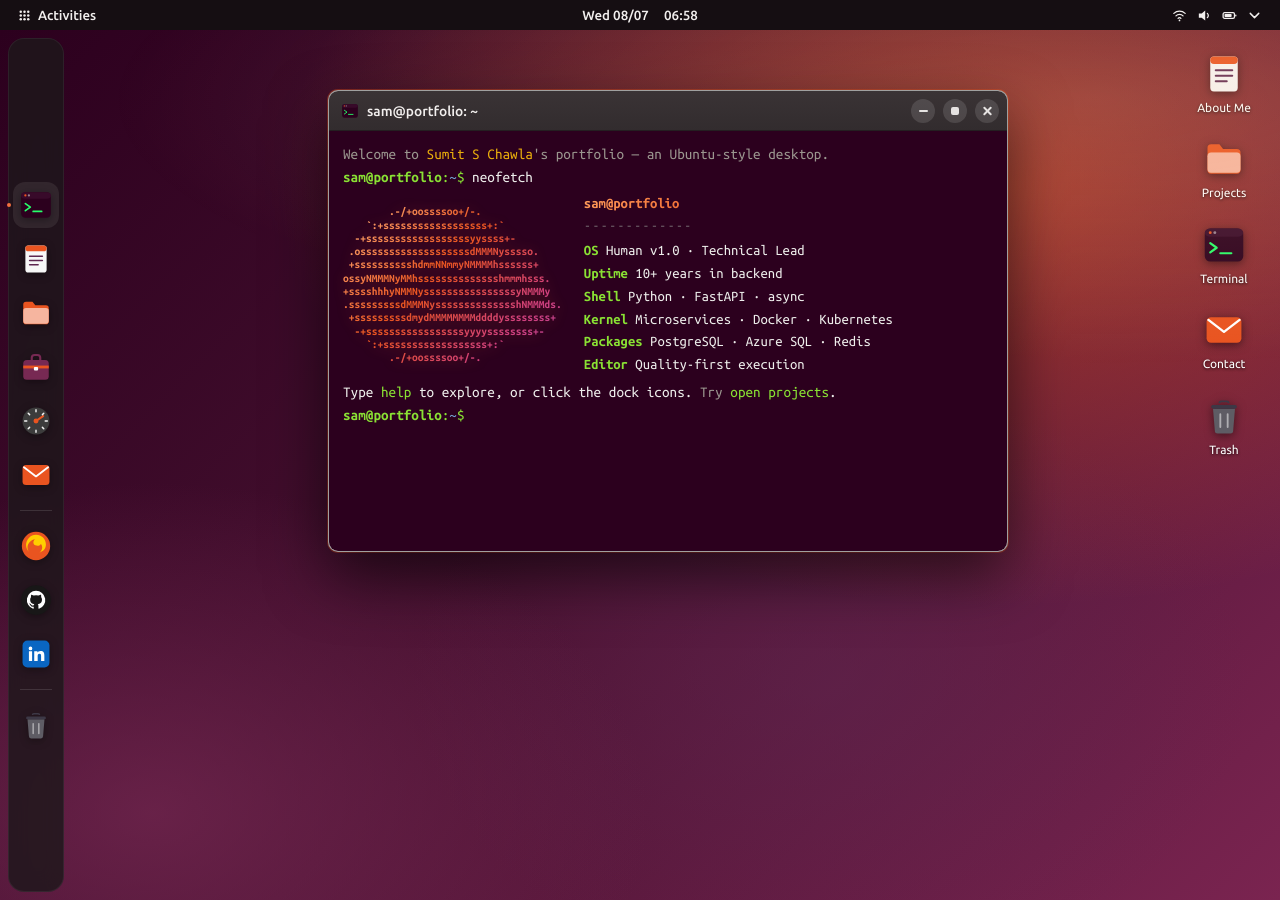
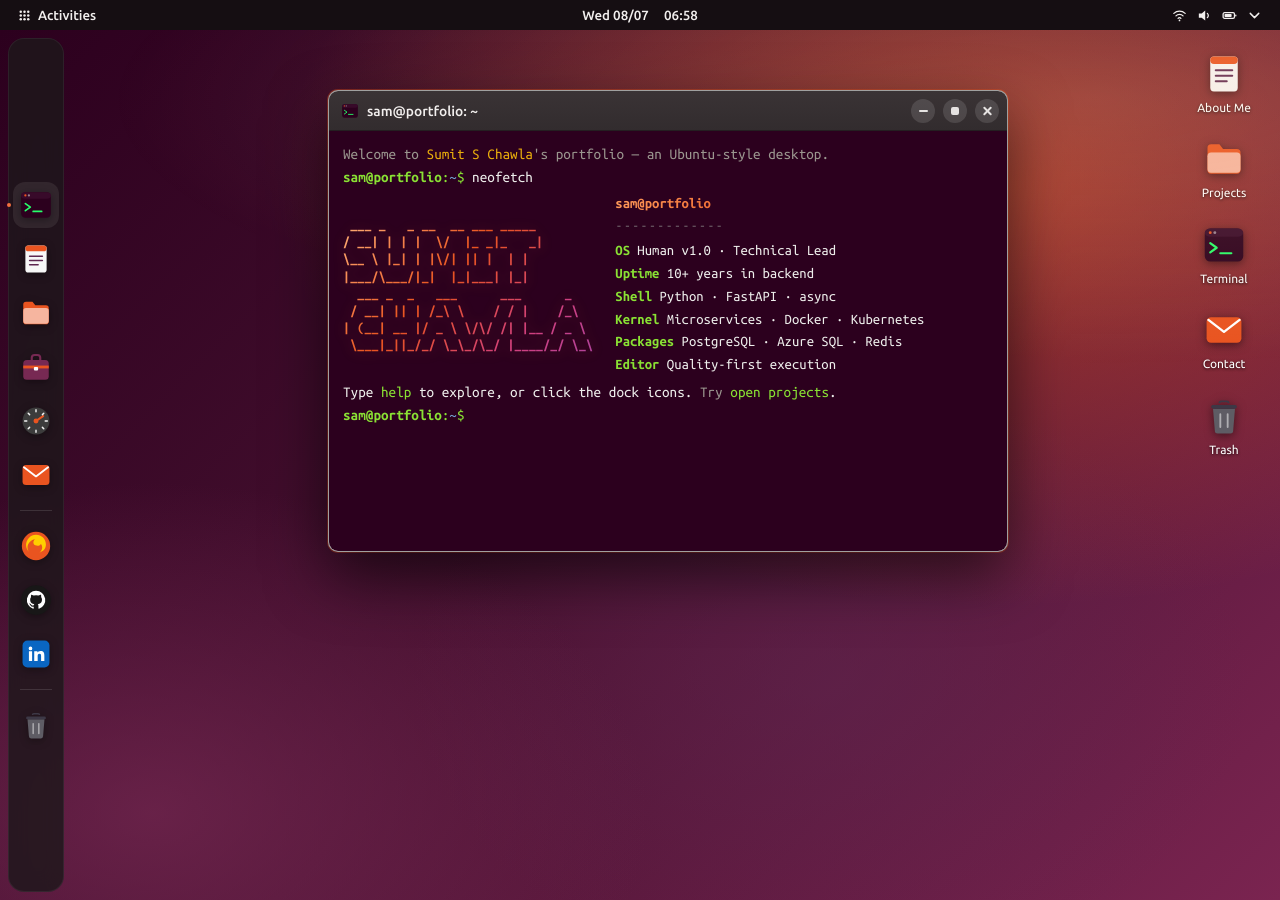
Before and after one commit to SamChawla/samchawla.github.io, a Jekyll site: the page built from index.html, in a window 1280 px wide. Built offline with Jekyll 4.4.1, drawn with Linux system fonts in a browser that asks for light colours.

Commit message:
Replace neofetch Ubuntu blob with SUMIT/CHAWLA ASCII name banner
- Swap the hard-to-read ASCII Ubuntu logo for a clean figlet-style name
  banner (keeps the orange->magenta gradient)

Co-Authored-By: Claude Opus 4.8 <noreply@anthropic.com>

```diff
--- a/assets/css/main.scss
+++ b/assets/css/main.scss
@@ -363,6 +363,7 @@ button { font-family: inherit; cursor: pointer; border: none; background: none;
   -webkit-background-clip: text; background-clip: text; color: transparent;
   filter: drop-shadow(0 1px 6px rgba(233, 84, 32, 0.25));
 }
+.nf-logo--name { font-size: 0.86rem; line-height: 1.25; letter-spacing: 0.02em; }
 .nf-info { font-size: 0.92rem; line-height: 1.55; }
 .nf-title {
   font-weight: 700;
--- a/assets/js/main.js
+++ b/assets/js/main.js
@@ -302,21 +302,18 @@
         return;
       }
 
-      var art =
-        '        .-/+oossssoo+/-.\n' +
-        '    `:+ssssssssssssssssss+:`\n' +
-        '  -+ssssssssssssssssssyyssss+-\n' +
-        ' .osssssssssssssssssssdMMMNysssso.\n' +
-        ' +sssssssssshdmmNNmmyNMMMMhssssss+\n' +
-        'ossyNMMMNyMMhsssssssssssssshmmmhsss.\n' +
-        '+sssshhhyNMMNyssssssssssssssssyNMMMy\n' +
-        '.sssssssssdMMMNysssssssssssssshNMMMds.\n' +
-        ' +sssssssssdmydMMMMMMMMddddyssssssss+\n' +
-        '  -+sssssssssssssssssyyyyssssssss+-\n' +
-        '    `:+ssssssssssssssssss+:`\n' +
-        '        .-/+oossssoo+/-.';
+      var art = [
+        ' ___ _   _ __  __ ___ _____',
+        '/ __| | | |  \\/  |_ _|_   _|',
+        '\\__ \\ |_| | |\\/| || |  | |',
+        '|___/\\___/|_|  |_|___| |_|',
+        '  ___ _  _   ___      ___      _',
+        ' / __| || | /_\\ \\    / / |    /_\\',
+        '| (__| __ |/ _ \\ \\/\\/ /| |__ / _ \\',
+        ' \\___|_||_/_/ \\_\\_/\\_/ |____/_/ \\_\\'
+      ].join('\n');
 
-      print('<div class="nf"><pre class="nf-logo">' + art + '</pre>' +
+      print('<div class="nf"><pre class="nf-logo nf-logo--name">' + art + '</pre>' +
             '<div class="nf-info">' + infoHead + facts + '</div></div>');
     },
     ls: function () {
```
